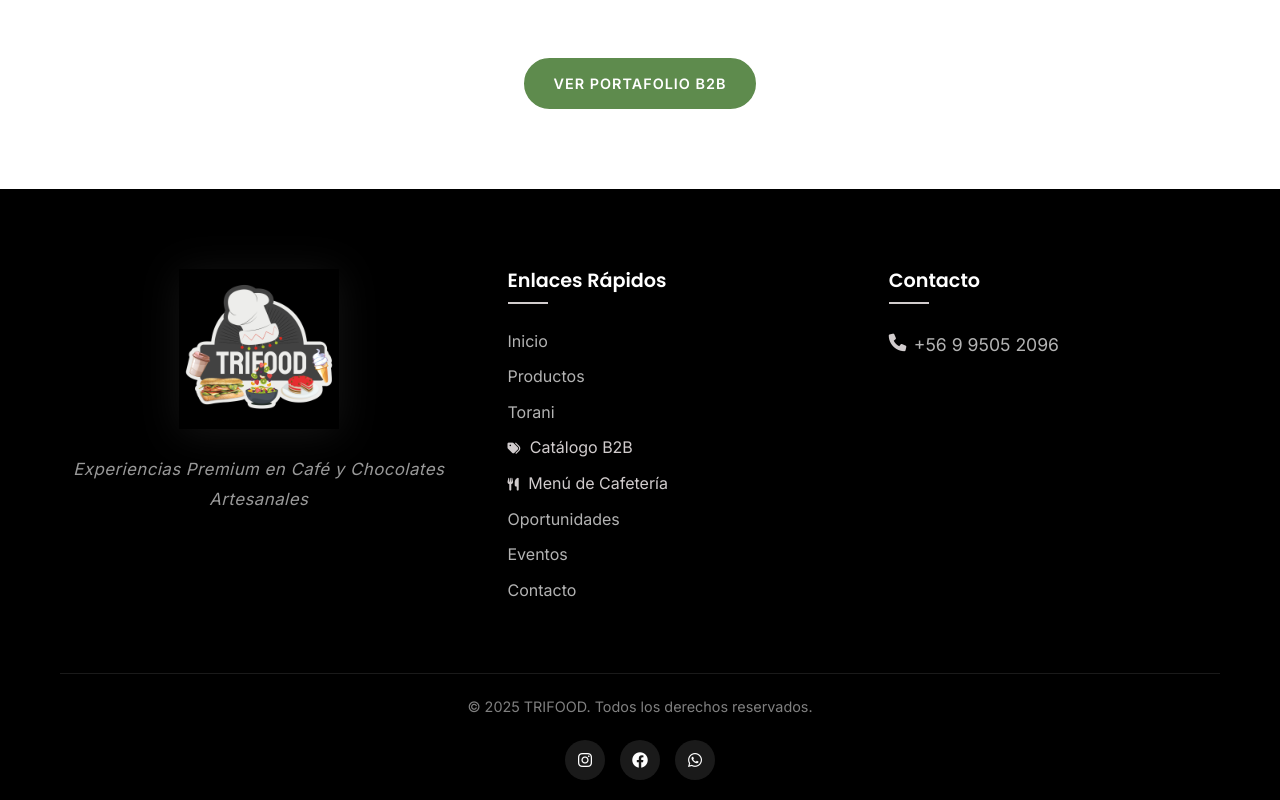
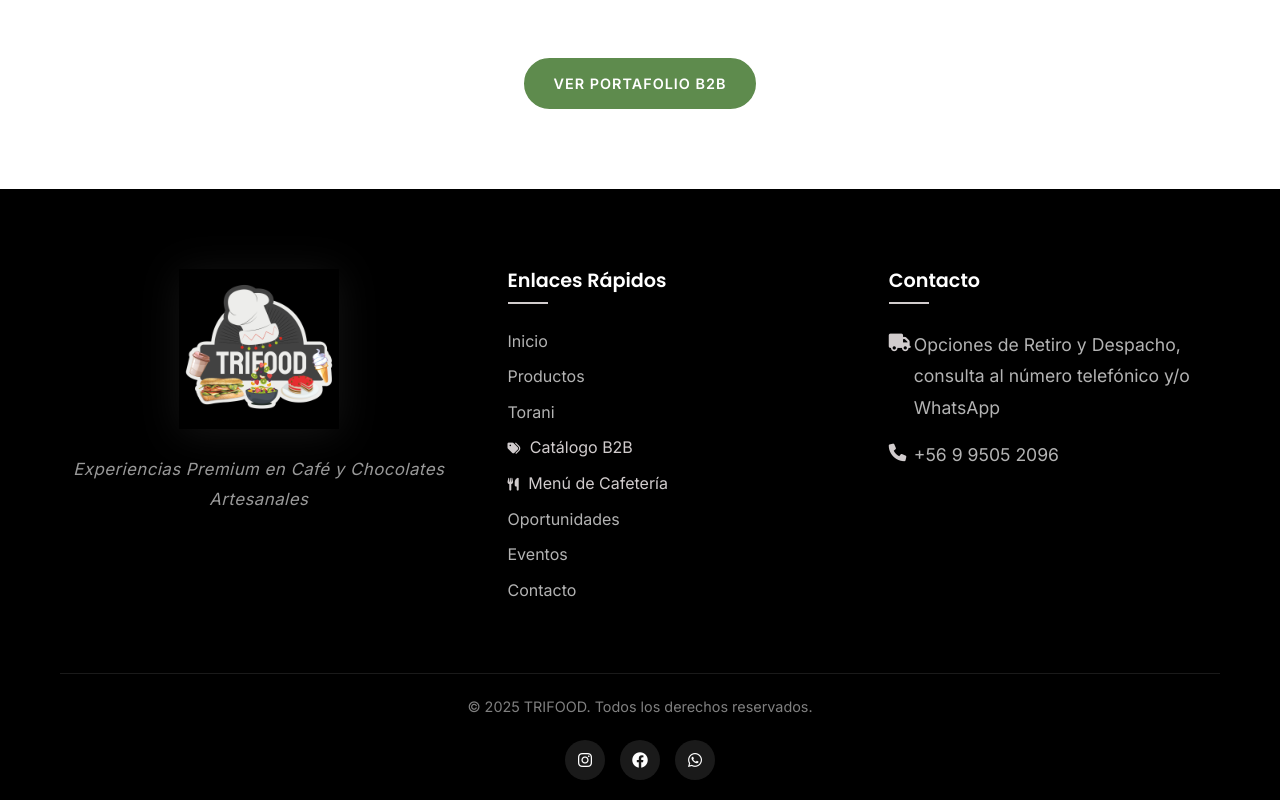
Before and after one commit to nanonroses/trifood-landing, a website: page index.html in a window 1280 px wide. Shown: the part 5364-6164 px from the top of the page. Drawn offline with nearby package versions, Linux system fonts and the light colour scheme.

Commit message:
feat: agregar aviso de retiro y despacho en footer
Co-Authored-By: Claude Sonnet 5 <noreply@anthropic.com>
Claude-Session: https://claude.ai/code/session_019VGZwoiVskgyY73QJkwBHm

```diff
--- a/index.html
+++ b/index.html
@@ -421,6 +421,7 @@
                     </div>
                     <div class="footer-contact">
                         <h4>Contacto</h4>
+                        <p><i class="fas fa-truck"></i> Opciones de Retiro y Despacho, consulta al número telefónico y/o WhatsApp</p>
                         <p><i class="fas fa-phone"></i> +56 9 9505 2096</p>
                     </div>
 
```
